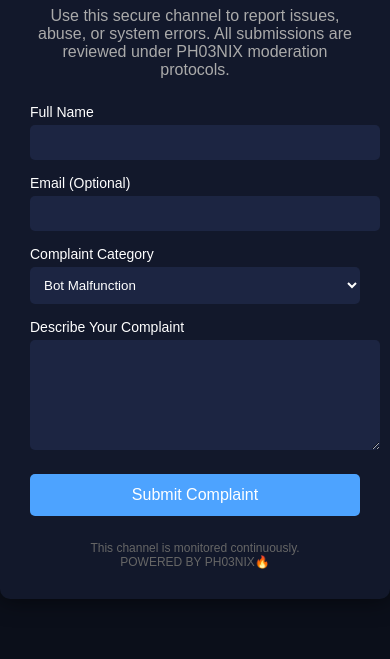
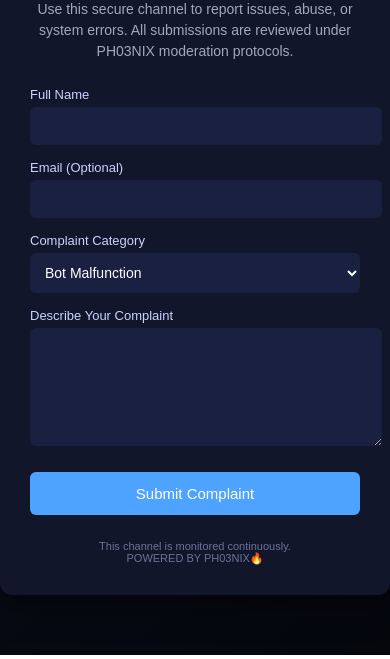
Before and after one commit to joshuaaletile-byte/Ph03nix-link-bot, a website: page docs/index.html in a window 390 px wide. Shown: the part 200-859 px from the top of the page. Drawn offline with Linux system fonts and the light colour scheme.

Commit message:
Refactor CSS styles for improved layout and design
Updated styles for body, container, and various elements to enhance appearance and responsiveness.

```diff
--- a/docs/style.css
+++ b/docs/style.css
@@ -1,65 +1,78 @@
 body {
   margin: 0;
+  padding: 0;
+  background: linear-gradient(135deg, #0a0f1f, #05070d);
   font-family: Arial, Helvetica, sans-serif;
-  background: #0b0f1a;
-  color: #fff;
+  color: #ffffff;
 }
 
 .container {
-  max-width: 500px;
+  max-width: 520px;
   margin: 60px auto;
-  background: #12182b;
   padding: 30px;
-  border-radius: 10px;
-  box-shadow: 0 0 25px rgba(0,0,0,0.6);
+  background: #11162a;
+  border-radius: 12px;
+  box-shadow: 0 0 40px rgba(0,0,0,0.7);
 }
 
 h1 {
   text-align: center;
   color: #4da3ff;
+  margin-bottom: 10px;
 }
 
 .subtitle {
   text-align: center;
+  font-size: 14px;
+  color: #a0a8c0;
   margin-bottom: 25px;
-  color: #aaa;
+  line-height: 1.5;
 }
 
 label {
   display: block;
   margin-top: 15px;
+  font-size: 13px;
+  color: #cbd3ff;
+}
+
+input,
+select,
+textarea {
+  width: 100%;
+  padding: 11px;
+  margin-top: 5px;
+  border-radius: 6px;
+  border: none;
+  background: #1a2140;
+  color: #fff;
   font-size: 14px;
 }
 
-input, select, textarea {
-  width: 100%;
-  padding: 10px;
-  margin-top: 5px;
-  border: none;
-  border-radius: 5px;
-  background: #1c2542;
-  color: white;
+textarea {
+  resize: vertical;
 }
 
 button {
-  margin-top: 20px;
   width: 100%;
-  padding: 12px;
+  margin-top: 22px;
+  padding: 13px;
   border: none;
+  border-radius: 6px;
   background: #4da3ff;
   color: white;
-  font-size: 16px;
+  font-size: 15px;
   cursor: pointer;
-  border-radius: 5px;
+  transition: 0.3s ease;
 }
 
 button:hover {
-  background: #2d7de0;
+  background: #2f7de1;
 }
 
 footer {
+  margin-top: 25px;
   text-align: center;
-  margin-top: 25px;
-  font-size: 12px;
-  color: #666;
+  font-size: 11px;
+  color: #6c7399;
 }
```
